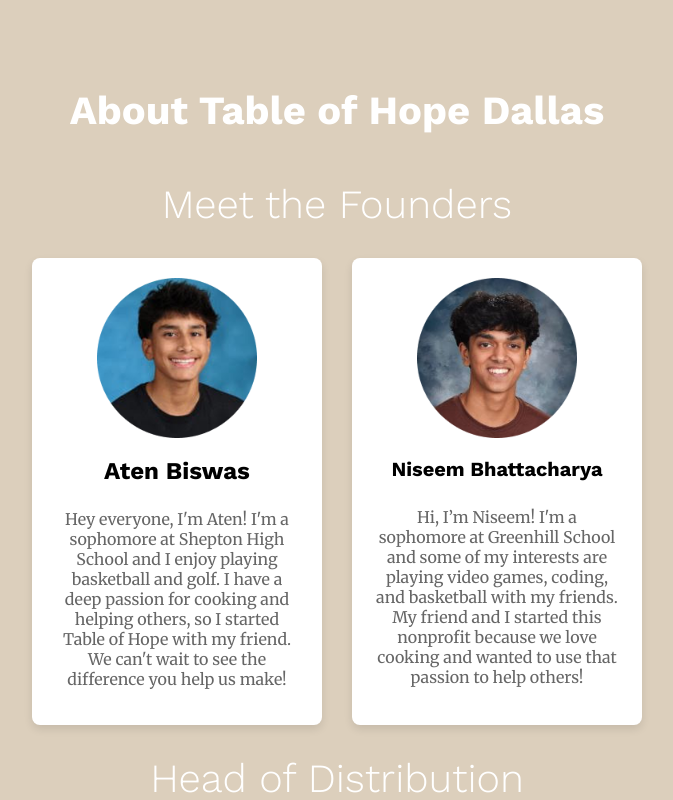
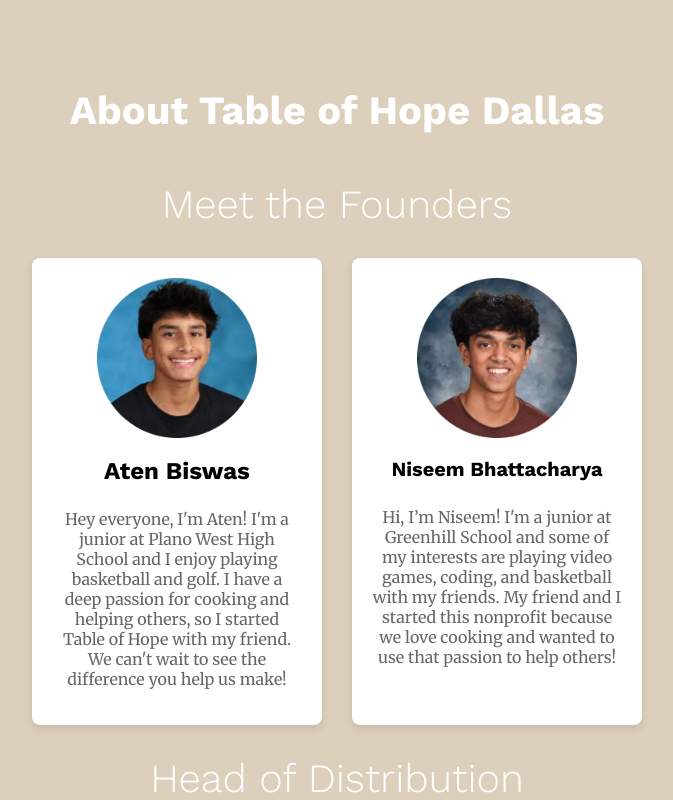
Before and after one commit to niseembha/tableofhopedallas, a Next.js app: page /about in a window 1280 px wide. Shown: the top 800 px of the page, without its empty margins (303-976 px from the left). Built offline with nearby package versions, Linux system fonts and the light colour scheme.

Commit message:
Sophomore -> Junior year

```diff
--- a/app/about/page.js
+++ b/app/about/page.js
@@ -24,12 +24,12 @@ export default function About() {
             <div className="founder-card">
               <img src="/images/pfps/atenpfp.png" alt="Aten Biswas" />
               <h3>Aten Biswas</h3>
-              <p>Hey everyone, I'm Aten! I'm a sophomore at Shepton High School and I enjoy playing basketball and golf. I have a deep passion for cooking and helping others, so I started Table of Hope with my friend. We can't wait to see the difference you help us make!</p>
+              <p>Hey everyone, I'm Aten! I'm a junior at Plano West High School and I enjoy playing basketball and golf. I have a deep passion for cooking and helping others, so I started Table of Hope with my friend. We can't wait to see the difference you help us make!</p>
             </div>
             <div className="founder-card">
               <img src="/images/pfps/niseempfp.png" alt="Niseem Bhattacharya"/>
               <h4>Niseem Bhattacharya</h4>
-              <p>Hi, I’m Niseem! I'm a sophomore at Greenhill School and some of my interests are playing video games, coding, and basketball with my friends. My friend and I started this nonprofit because we love cooking and wanted to use that passion to help others!</p>
+              <p>Hi, I’m Niseem! I'm a junior at Greenhill School and some of my interests are playing video games, coding, and basketball with my friends. My friend and I started this nonprofit because we love cooking and wanted to use that passion to help others!</p>
             </div>
           </div>
         </div>
```
